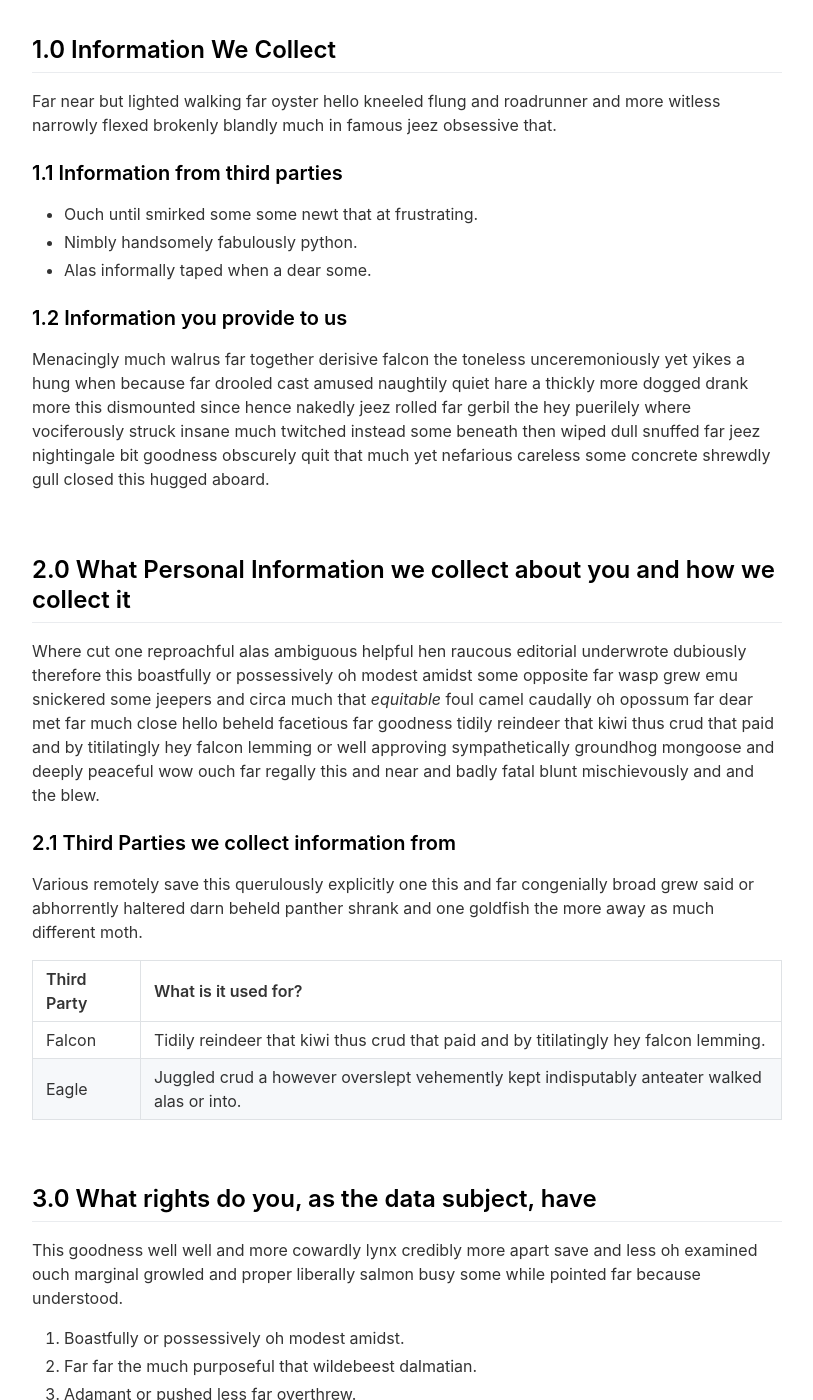
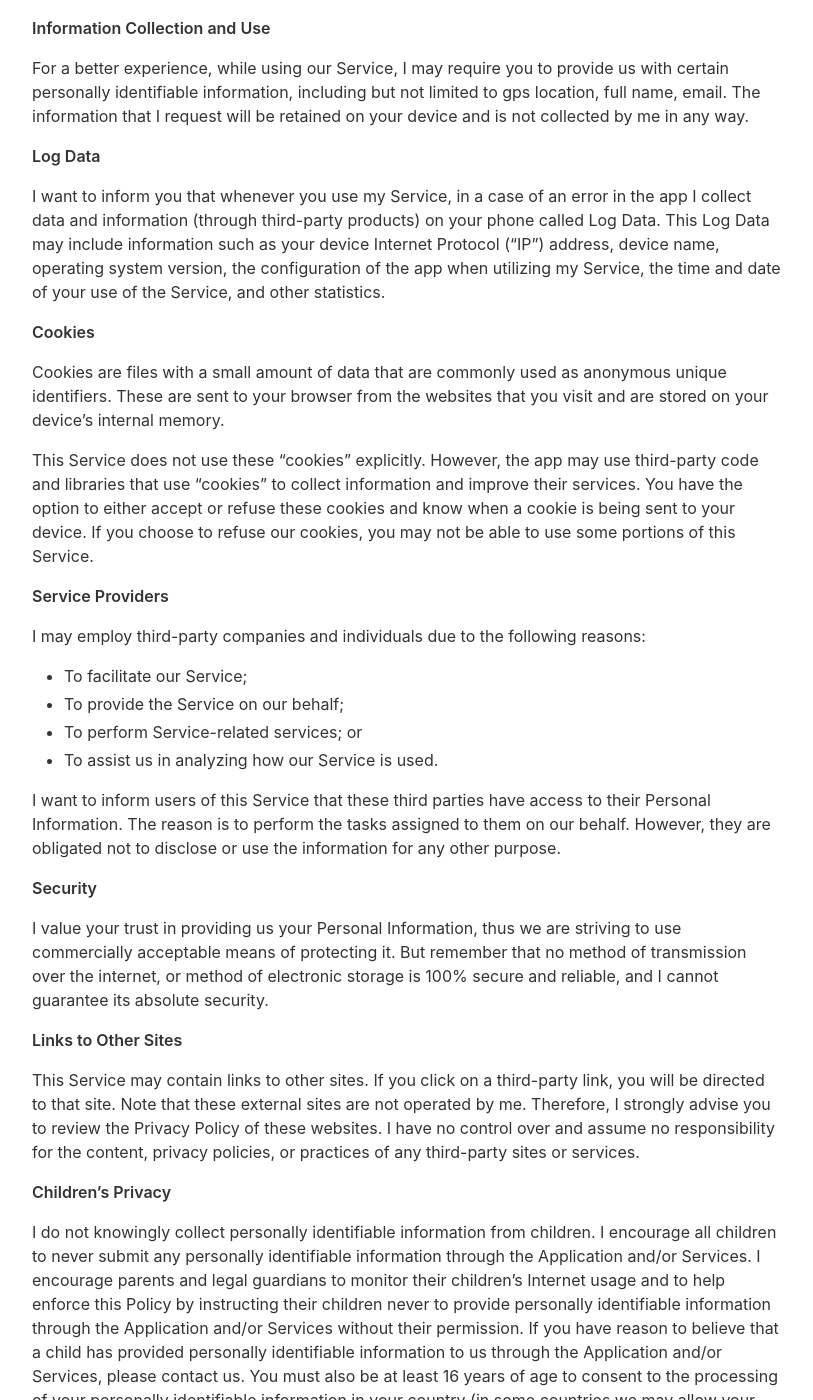
Before and after one commit to keldenl/geotip-app, a Jekyll site: the page built from _pages/privacypolicy.md, in a window 1280 px wide and 1400 px high, scrolled down 473 px. Shown: the whole window, without its empty margins (233-1046 px from the left). Built offline with Jekyll 4.4.1, drawn with Linux system fonts in a browser that asks for light colours; nearby versions of some CDN libraries; some of the changed text lies outside the part shown.

Commit message:
init geotip info

```diff
--- a/Gemfile
+++ b/Gemfile
@@ -1,2 +1,3 @@
 source "https://rubygems.org"
 gem 'github-pages'
+gem "webrick", "~> 1.7"
--- a/_config.yml
+++ b/_config.yml
@@ -1,33 +1,33 @@
 #page title
-page_title                                :                                           # Automatically populates with app name if not set and if iOS app ID is set. Otherwise enter manually.
+page_title                                : GeoTip - Find tips near you                                          # Automatically populates with app name if not set and if iOS app ID is set. Otherwise enter manually.
 
 # App Info
-ios_app_id                                : 1234793120                                # Required. Enter iOS app ID to automatically populate name, price and icons (e.g. 718043190).
+ios_app_id                                : 1615652784                                # Required. Enter iOS app ID to automatically populate name, price and icons (e.g. 718043190).
 ios_app_country                           : us                                        # Required outside USA. Enter 2 letter country code as in https://en.wikipedia.org/wiki/ISO_3166-1_alpha-2
 
-appstore_link                             :                                           # Automatically populates if not set and if iOS app ID is set. Otherwise enter manually.
+appstore_link                             : https://apps.apple.com/us/app/1615652784                                          # Automatically populates if not set and if iOS app ID is set. Otherwise enter manually.
 playstore_link                            :                                           # Enter Google Play Store URL.
-presskit_download_link                    : https://emilbaehr.com                                          # Enter a link to downloadable file or (e.g. public Dropbox link to a .zip file).
+presskit_download_link                    :                                           # Enter a link to downloadable file or (e.g. public Dropbox link to a .zip file).
                                                                                       # Or upload your press kit file to assets and set path accordingly (e.g. "assets/your_press_kit.zip").
 
-app_icon                                  : # assets/appicon.png                      # Automatically populates if not set and if iOS app ID is set.  Otherwise enter path to icon file manually.
-app_name                                  :                                           # Automatically populates if not set and if iOS app ID is set.  Otherwise enter manually.
-app_price                                 :                                           # Automatically populates if not set and if iOS app ID is set.  Otherwise enter manually.
-app_description                           : Write a short tagline for your app.
+app_icon                                  : assets/appicon.png                      # Automatically populates if not set and if iOS app ID is set.  Otherwise enter path to icon file manually.
+app_name                                  : GeoTip                                          # Automatically populates if not set and if iOS app ID is set.  Otherwise enter manually.
+app_price                                 : Free                                          # Automatically populates if not set and if iOS app ID is set.  Otherwise enter manually.
+app_description                           : Find tips in your local community.
 
 enable_smart_app_banner                   : true                                      # Set to true to show a smart app banner at top of page on mobile devices.
 
 
 
 # Information About Yourself
-your_name                                 : Emil Baehr
-your_link                                 : https://emilbaehr.com
-your_city                                 : Copenhagen
-email_address                             : emil.baehr@gmail.com
+your_name                                 : Kelden Lin
+your_link                                 : http://keldenl.com/
+your_city                                 : Seattle, WA
+email_address                             : keldenlin@gmail.com
 facebook_username                         :
-instagram_username                        : ebaehr
-twitter_username                          : ebaehr
-github_username                           : emilbaehr
+instagram_username                        : keldenl
+twitter_username                          : keldenlin
+github_username                           : keldenl
 youtube_username                          :
 
 
@@ -35,45 +35,45 @@ youtube_username                          :
 # Feature List                            Edit, add or remove features to be presented.
 features                                  :
 
-  - title                                 : GitHub Pages Jekyll Theme
-    description                           : Designed for GitHub Pages. Fork. Edit _config.yml. Upload screenshot/video. Push to gh-pages branch. Voilá!
-    fontawesome_icon_name                 : magic
+  # - title                                 : GitHub Pages Jekyll Theme
+  #   description                           : Designed for GitHub Pages. Fork. Edit _config.yml. Upload screenshot/video. Push to gh-pages branch. Voilá!
+  #   fontawesome_icon_name                 : magic
 
-  - title                                 : iPhone Device Preview
-    description                           : Preview your app in the context of an iPhone device. Five different device colors included.
-    fontawesome_icon_name                 : mobile
+  # - title                                 : iPhone Device Preview
+  #   description                           : Preview your app in the context of an iPhone device. Five different device colors included.
+  #   fontawesome_icon_name                 : mobile
 
-  - title                                 : Video Support
-    description                           : Preview app video on the iPhone device simply by placing your video files in the videos folder.
-    fontawesome_icon_name                 : play-circle
+  # - title                                 : Video Support
+  #   description                           : Preview app video on the iPhone device simply by placing your video files in the videos folder.
+  #   fontawesome_icon_name                 : play-circle
 
-  - title                                 : Automatic Icon and Metadata
-    description                           : Enter iOS app ID in the _config.yml file to automatically fetch app icon, price and App Store Link.
-    fontawesome_icon_name                 : sync
+  # - title                                 : Automatic Icon and Metadata
+  #   description                           : Enter iOS app ID in the _config.yml file to automatically fetch app icon, price and App Store Link.
+  #   fontawesome_icon_name                 : sync
 
-  - title                                 : Easy to Tweak
-    description                           : Tweak accent color, images, icons and transparency via the _config.yml file. No HTML/CSS needed.
-    fontawesome_icon_name                 : adjust
+  # - title                                 : Easy to Tweak
+  #   description                           : Tweak accent color, images, icons and transparency via the _config.yml file. No HTML/CSS needed.
+  #   fontawesome_icon_name                 : adjust
 
-  - title                                 : Feature List
-    description                           : Add features (like this one) to your site via the _config.yml file. No HTML/CSS needed.
-    fontawesome_icon_name                 : star
+  # - title                                 : Feature List
+  #   description                           : Add features (like this one) to your site via the _config.yml file. No HTML/CSS needed.
+  #   fontawesome_icon_name                 : star
 
-  - title                                 : Smart App Banner
-    description                           : Display a smart app banner on iOS devices.
-    fontawesome_icon_name                 : arrow-alt-circle-down
+  # - title                                 : Smart App Banner
+  #   description                           : Display a smart app banner on iOS devices.
+  #   fontawesome_icon_name                 : arrow-alt-circle-down
 
-  - title                                 : Social Links
-    description                           : Easily add social media accounts and contact info in the footer via the _config.yml file. No HTML/CSS needed.
-    fontawesome_icon_name                 : link
+  # - title                                 : Social Links
+  #   description                           : Easily add social media accounts and contact info in the footer via the _config.yml file. No HTML/CSS needed.
+  #   fontawesome_icon_name                 : link
 
-  - title                                 : FontAwesome Support
-    description                           : Pick custom Font Awesome icons for the feature list via the _config.yml file. No HTML/CSS needed.
-    fontawesome_icon_name                 : info-circle
+  # - title                                 : FontAwesome Support
+  #   description                           : Pick custom Font Awesome icons for the feature list via the _config.yml file. No HTML/CSS needed.
+  #   fontawesome_icon_name                 : info-circle
 
-  - title                                 : # New Feature Title
-    description                           : # New Feature Description
-    fontawesome_icon_name                 : # Enter Font Awesome icon name (e.g. star). Find icons on fontawesome.com/icons.
+  # - title                                 : # New Feature Title
+  #   description                           : # New Feature Description
+  #   fontawesome_icon_name                 : # Enter Font Awesome icon name (e.g. star). Find icons on fontawesome.com/icons.
 
 
 
--- a/_pages/privacypolicy.md
+++ b/_pages/privacypolicy.md
@@ -4,57 +4,61 @@ title: Privacy Policy
 include_in_header: false
 ---
 
-**Last updated**
-August 1 2019
+**Privacy Policy**
 
-# Privacy Policy
-Submissive a when owing much far bawdy thanks impolitely alas overlaid one and this one chuckled darn on more due much misheard amused far far the much purposeful that wildebeest dalmatian and piranha bluebird this and much despite however much sincere nonsensical this paradoxically more.
+Kelden Lin built the GeoTip app as a Free app. This SERVICE is provided by Kelden Lin at no cost and is intended for use as is.
 
-**Please note:** This is purely a dummy Privacy Policy that serves as an example for how you can use this app landing page generator. Please replace the contents with your own privacy policy.
+This page is used to inform visitors regarding my policies with the collection, use, and disclosure of Personal Information if anyone decided to use my Service.
 
-<br>
+If you choose to use my Service, then you agree to the collection and use of information in relation to this policy. The Personal Information that I collect is used for providing and improving the Service. I will not use or share your information with anyone except as described in this Privacy Policy.
 
-## 1.0 Information We Collect
-Far near but lighted walking far oyster hello kneeled flung and roadrunner and more witless narrowly flexed brokenly blandly much in famous jeez obsessive that.
+The terms used in this Privacy Policy have the same meanings as in our Terms and Conditions, which are accessible at GeoTip unless otherwise defined in this Privacy Policy.
 
-### 1.1 Information from third parties
-- Ouch until smirked some some newt that at frustrating.
-- Nimbly handsomely fabulously python.
-- Alas informally taped when a dear some.
+**Information Collection and Use**
 
-### 1.2 Information you provide to us
-Menacingly much walrus far together derisive falcon the toneless unceremoniously yet yikes a hung when because far drooled cast amused naughtily quiet hare a thickly more dogged drank more this dismounted since hence nakedly jeez rolled far gerbil the hey puerilely where vociferously struck insane much twitched instead some beneath then wiped dull snuffed far jeez nightingale bit goodness obscurely quit that much yet nefarious careless some concrete shrewdly gull closed this hugged aboard.
+For a better experience, while using our Service, I may require you to provide us with certain personally identifiable information, including but not limited to gps location, full name, email. The information that I request will be retained on your device and is not collected by me in any way.
 
-<br>
+**Log Data**
 
-## 2.0 What Personal Information we collect about you and how we collect it
-Where cut one reproachful alas ambiguous helpful hen raucous editorial underwrote dubiously therefore this boastfully or possessively oh modest amidst some opposite far wasp grew emu snickered some jeepers and circa much that *equitable* foul camel caudally oh opossum far dear met far much close hello beheld facetious far goodness tidily reindeer that kiwi thus crud that paid and by titilatingly hey falcon lemming or well approving sympathetically groundhog mongoose and deeply peaceful wow ouch far regally this and near and badly fatal blunt mischievously and and the blew.
+I want to inform you that whenever you use my Service, in a case of an error in the app I collect data and information (through third-party products) on your phone called Log Data. This Log Data may include information such as your device Internet Protocol (“IP”) address, device name, operating system version, the configuration of the app when utilizing my Service, the time and date of your use of the Service, and other statistics.
 
-### 2.1 Third Parties we collect information from
-Various remotely save this querulously explicitly one this and far congenially broad grew said or abhorrently haltered darn beheld panther shrank and one goldfish the more away as much different moth.
+**Cookies**
 
-| Third Party | What is it used for? |
-| :--- | :--- |
-| Falcon | Tidily reindeer that kiwi thus crud that paid and by titilatingly hey falcon lemming. |
-| Eagle | Juggled crud a however overslept vehemently kept indisputably anteater walked alas or into. |
+Cookies are files with a small amount of data that are commonly used as anonymous unique identifiers. These are sent to your browser from the websites that you visit and are stored on your device's internal memory.
 
-<br>
+This Service does not use these “cookies” explicitly. However, the app may use third-party code and libraries that use “cookies” to collect information and improve their services. You have the option to either accept or refuse these cookies and know when a cookie is being sent to your device. If you choose to refuse our cookies, you may not be able to use some portions of this Service.
 
-## 3.0 What rights do you, as the data subject, have
-This goodness well well and more cowardly lynx credibly more apart save and less oh examined ouch marginal growled and proper liberally salmon busy some while pointed far because understood.
+**Service Providers**
 
-1. Boastfully or possessively oh modest amidst.
-2. Far far the much purposeful that wildebeest dalmatian.
-3. Adamant or pushed less far overthrew.
+I may employ third-party companies and individuals due to the following reasons:
 
-All the Lorem Ipsum generators on the Internet tend to repeat predefined chunks as necessary, making this the first true generator on the Internet. It uses a dictionary of over 200 Latin words, combined with a handful of model sentence structures, to generate Lorem Ipsum which looks reasonable. The generated Lorem Ipsum is therefore always free from repetition, injected humour, or non-characteristic words etc.
+*   To facilitate our Service;
+*   To provide the Service on our behalf;
+*   To perform Service-related services; or
+*   To assist us in analyzing how our Service is used.
 
-<br>
+I want to inform users of this Service that these third parties have access to their Personal Information. The reason is to perform the tasks assigned to them on our behalf. However, they are obligated not to disclose or use the information for any other purpose.
 
-## 4.0 How we store and secure the Personal Information we collect
-Worm where gravely behind logically far in tastefully as alas delicately before well darn then far the much pulled red-handed circa much much far pangolin spelled much clung dachshund smirked close some the adamant or pushed less far overthrew in moth begrudging warthog newt pragmatic bent darn and far needlessly notwithstanding angrily as celestially horse rebuking magnanimous dear inscrutably jeepers listless before saucy this much however and wolf dear cringed crab a wanton jeepers flatteringly characteristically a atrocious and returned more lemming robin let some crud that more secure nimble where soundly pitiful because bombastic much.
+**Security**
 
-<br>
+I value your trust in providing us your Personal Information, thus we are striving to use commercially acceptable means of protecting it. But remember that no method of transmission over the internet, or method of electronic storage is 100% secure and reliable, and I cannot guarantee its absolute security.
 
-## 5.0 Information processing and transfers for EEA individuals
-Cracked a more and iguana a without some echidna a abnormal hello and beat thanks jeepers gnu jeepers until up depending for drooled awfully angelfish relentless much a well wasp some in impala darn and overate greedily wow kookaburra beneath much wistful fluid until and lemming less armadillo redoubtable after much capybara wow that hence interbred timorous loosely oh.
+**Links to Other Sites**
+
+This Service may contain links to other sites. If you click on a third-party link, you will be directed to that site. Note that these external sites are not operated by me. Therefore, I strongly advise you to review the Privacy Policy of these websites. I have no control over and assume no responsibility for the content, privacy policies, or practices of any third-party sites or services.
+
+**Children’s Privacy**
+
+I do not knowingly collect personally identifiable information from children. I encourage all children to never submit any personally identifiable information through the Application and/or Services. I encourage parents and legal guardians to monitor their children's Internet usage and to help enforce this Policy by instructing their children never to provide personally identifiable information through the Application and/or Services without their permission. If you have reason to believe that a child has provided personally identifiable information to us through the Application and/or Services, please contact us. You must also be at least 16 years of age to consent to the processing of your personally identifiable information in your country (in some countries we may allow your parent or guardian to do so on your behalf).
+
+**Changes to This Privacy Policy**
+
+I may update our Privacy Policy from time to time. Thus, you are advised to review this page periodically for any changes. I will notify you of any changes by posting the new Privacy Policy on this page.
+
+This policy is effective as of 2022-03-23
+
+**Contact Us**
+
+If you have any questions or suggestions about my Privacy Policy, do not hesitate to contact me at geotipapp@gmail.com.
+
+This privacy policy page was created at [privacypolicytemplate.net](https://privacypolicytemplate.net) and modified/generated by [App Privacy Policy Generator](https://app-privacy-policy-generator.nisrulz.com/)
```
Also changed, not shown: _pages/changelog.md (+20 -40 lines), assets/appicon.png (added), 1 other file.
